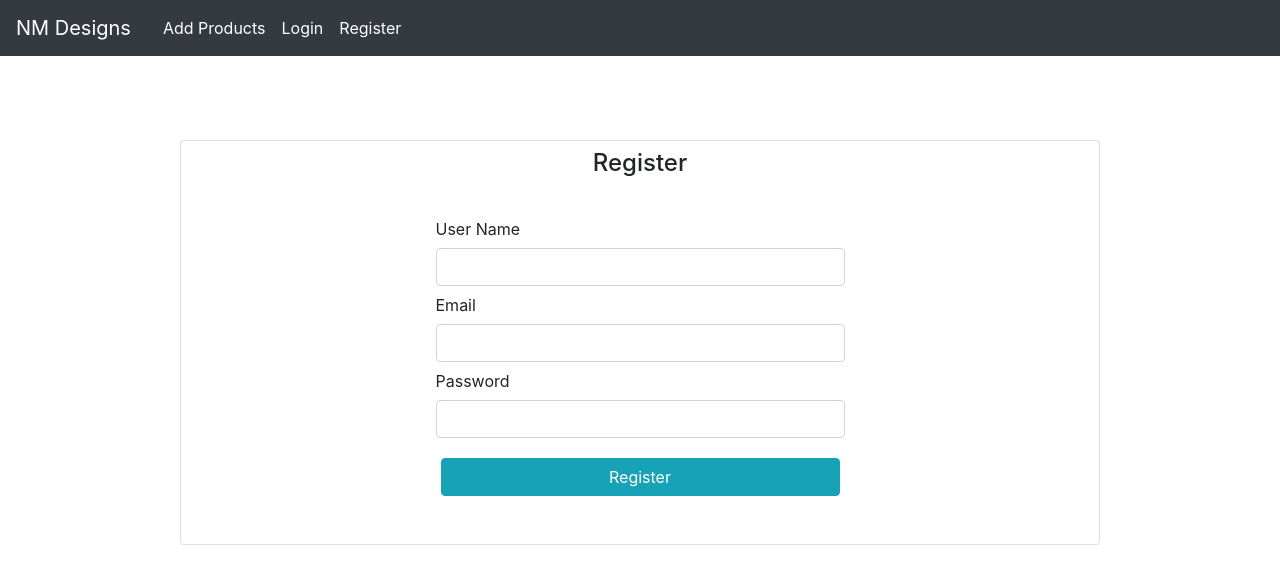
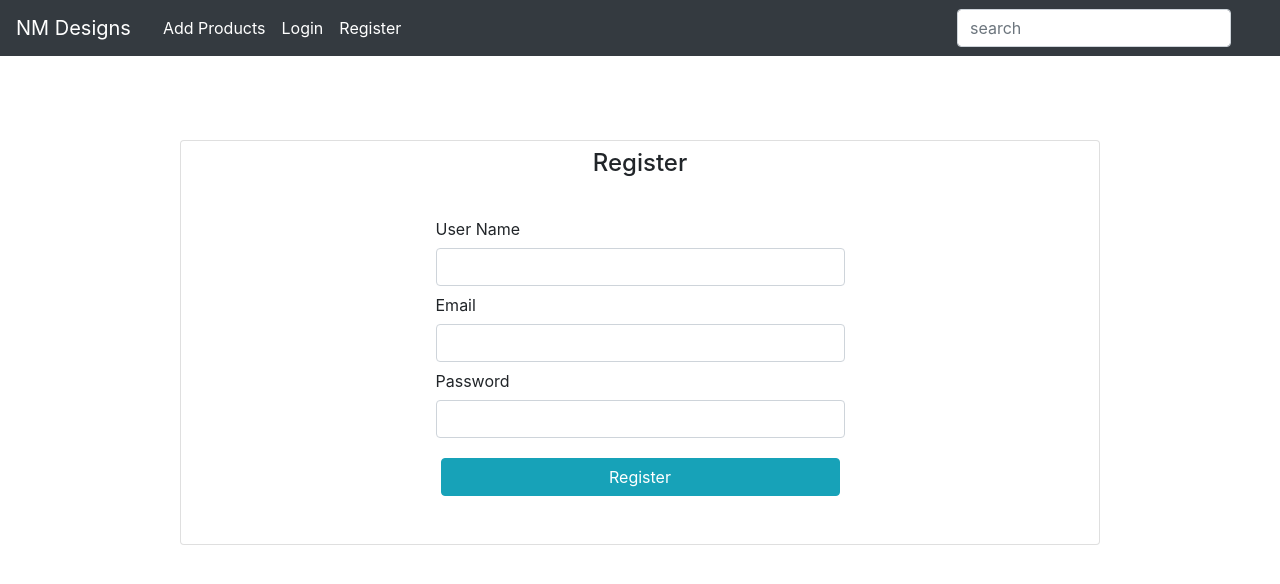
Before and after one commit to pendli-sheshank/frontend, a React (Create React App) app: page /register in a window 1280 px wide. Shown: the top 584 px of the page. Built offline with nearby package versions, Linux system fonts and the light colour scheme.

Commit message:
shopping

```diff
--- a/src/components/Header/Header.js
+++ b/src/components/Header/Header.js
@@ -1,16 +1,11 @@
 import React from "react";
-import {
-  Col,
-  FormControl,
-  Nav,
-  Navbar,
-  NavDropdown,
-  Row,
-} from "react-bootstrap";
+import { useState } from "react";
+import { FormControl, Nav, Navbar, NavDropdown, Row } from "react-bootstrap";
 import { Link, useNavigate } from "react-router-dom";
 import "../../App.css";
 
 const Header = () => {
+  const [search, setSearch] = useState("");
   const navigate = useNavigate();
   const users = JSON.parse(localStorage.getItem("user-details"));
 
@@ -38,13 +33,6 @@ const Header = () => {
                   Add Products
                 </Link>
               </Row>
-              <Row>
-                <FormControl
-                  type="search"
-                  placeholder="search"
-                  className="ml-5 form-control"
-                />
-              </Row>
             </>
           ) : (
             <>
@@ -61,6 +49,14 @@ const Header = () => {
             </>
           )}
         </Nav>
+        <Row>
+          <FormControl
+            type="search"
+            onChange={(e) => setSearch(e.target.value)}
+            placeholder="search"
+            className="mr-5 form-control"
+          />
+        </Row>
         {localStorage.getItem("user-details") ? (
           <Nav className="ml-auto mr-5 pr-5">
             <NavDropdown title={users && users.name}>
--- a/src/components/Products/ProductsList.js
+++ b/src/components/Products/ProductsList.js
@@ -4,7 +4,7 @@ import Header from "../Header/Header";
 import "../../App.css";
 import { Link } from "react-router-dom";
 
-const ProductsList = () => {
+const ProductsList = (search) => {
   const [data, setData] = useState([]);
 
   // eslint-disable-next-line react-hooks/exhaustive-deps
@@ -30,7 +30,7 @@ const ProductsList = () => {
 
   return (
     <div>
-      <Header />
+      <Header search={search} />
       <div className="m-2 p-2">
         <Row className="mt-5">
           {data.map((product, id) => {
```
